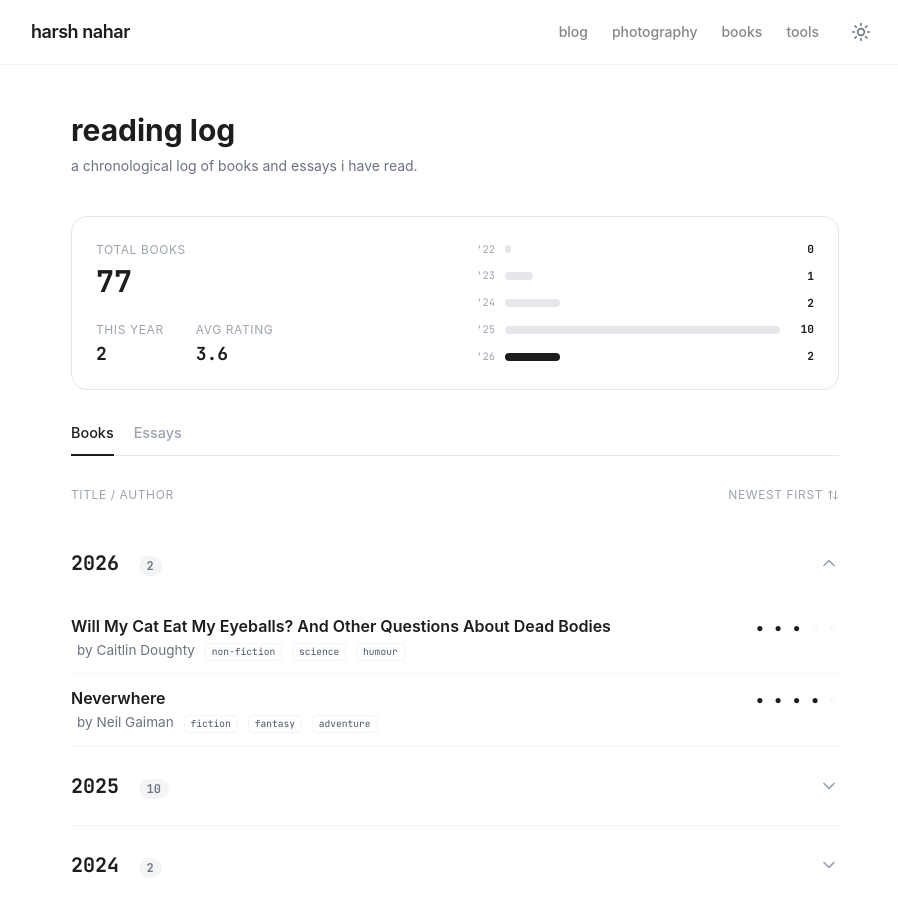
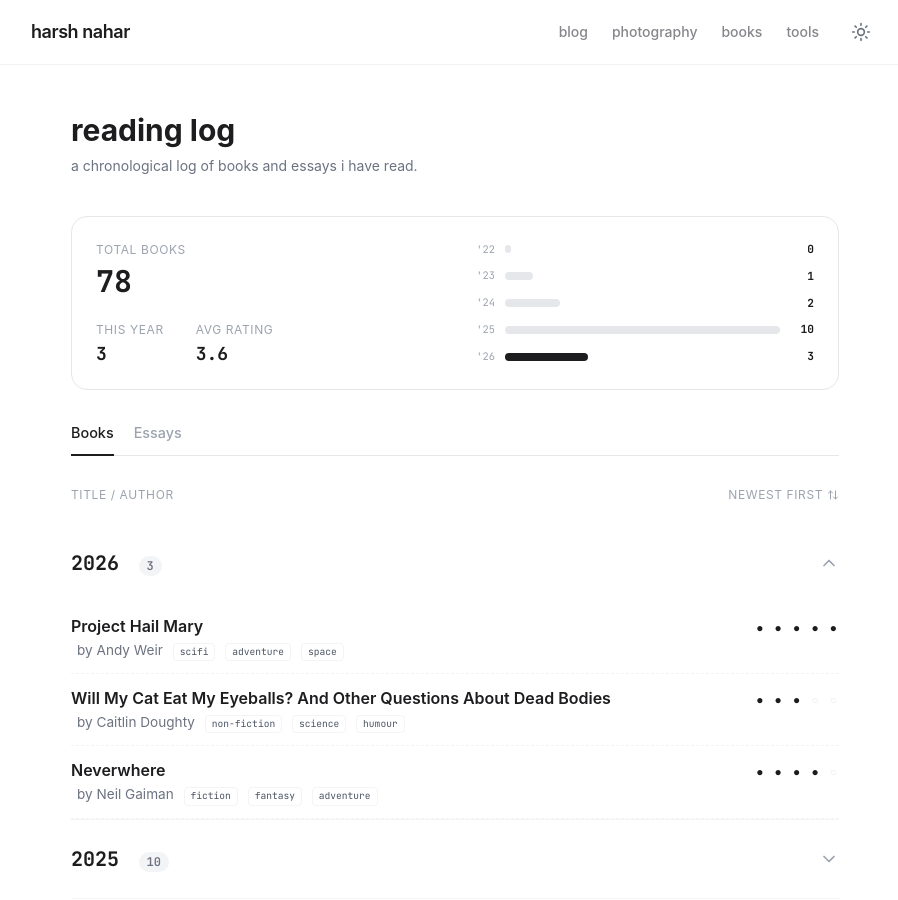
Before and after one commit to harsh-nahar/harsh-nahar.github.io, a Jekyll site: the page built from reading/index.html, in a window 1280 px wide and 900 px high. Shown: the whole window, without its empty margins (185-1083 px from the left). Built offline with Jekyll 4.4.1, drawn with Linux system fonts in a browser that asks for light colours.

Commit message:
Update book.yml for recent read book  and home.html for currently reading

```diff
--- a/_data/books.yml
+++ b/_data/books.yml
@@ -1,3 +1,11 @@
+- title: "Project Hail Mary"
+  author: "Andy Weir"
+  tags: ["scifi", "adventure", "space"]
+  id: "55313155"
+  rating: 5
+  pages: 482
+  date_read: "2026-05-02"
+
 - title: "Will My Cat Eat My Eyeballs? And Other Questions About Dead Bodies"
   author: "Caitlin Doughty"
   tags: ["non-fiction", "science", "humour"]
@@ -24,7 +32,7 @@
 
 - title: "The Restaurant at the End of the Universe"
   author: "Douglas Adams"
-  tags: ["fiction", "scifi", "humour"]
+  tags: ["space", "scifi", "humour"]
   id: "8695"
   rating: 4
   pages: 250
@@ -88,7 +96,7 @@
 
 - title: "The Hitchhiker's Guide to the Galaxy"
   author: "Douglas Adams"
-  tags: ["fiction", "scifi", "humour"]
+  tags: ["space", "scifi", "humour"]
   id: "14"
   rating: 4
   pages: 215
--- a/_layouts/home.html
+++ b/_layouts/home.html
@@ -32,13 +32,13 @@
 
     <div class="pt-8 border-t border-gray-100 dark:border-white/10">
         <p class="font-mono text-xs text-[#86868b] dark:text-gray-500 uppercase tracking-wider mb-4">Currently Reading</p>
-        <a href="https://www.goodreads.com/book/show/54493401" target="_blank" class="group inline-flex items-start gap-4 hover:opacity-80 transition-opacity">
+        <a href="https://www.goodreads.com/book/show/20566675" target="_blank" class="group inline-flex items-start gap-4 hover:opacity-80 transition-opacity">
             <div class="h-14 w-10 bg-gray-200 dark:bg-gray-800 rounded-sm shadow-sm flex-shrink-0 flex items-center justify-center">
                  <i data-lucide="book" class="w-4 h-4 text-gray-400"></i>
             </div>
             <div>
-                <h3 class="text-base font-medium leading-tight dark:text-white group-hover:text-blue-600 dark:group-hover:text-blue-400 transition-colors">Project Hail Mary</h3>
-                <p class="text-sm text-[#86868b] dark:text-gray-500 mt-0.5">Andy Weir</p>
+                <h3 class="text-base font-medium leading-tight dark:text-white group-hover:text-blue-600 dark:group-hover:text-blue-400 transition-colors">Notes from Underground</h3>
+                <p class="text-sm text-[#86868b] dark:text-gray-500 mt-0.5">Fyodor Dostoevsky</p>
             </div>
         </a>
     </div>
```
